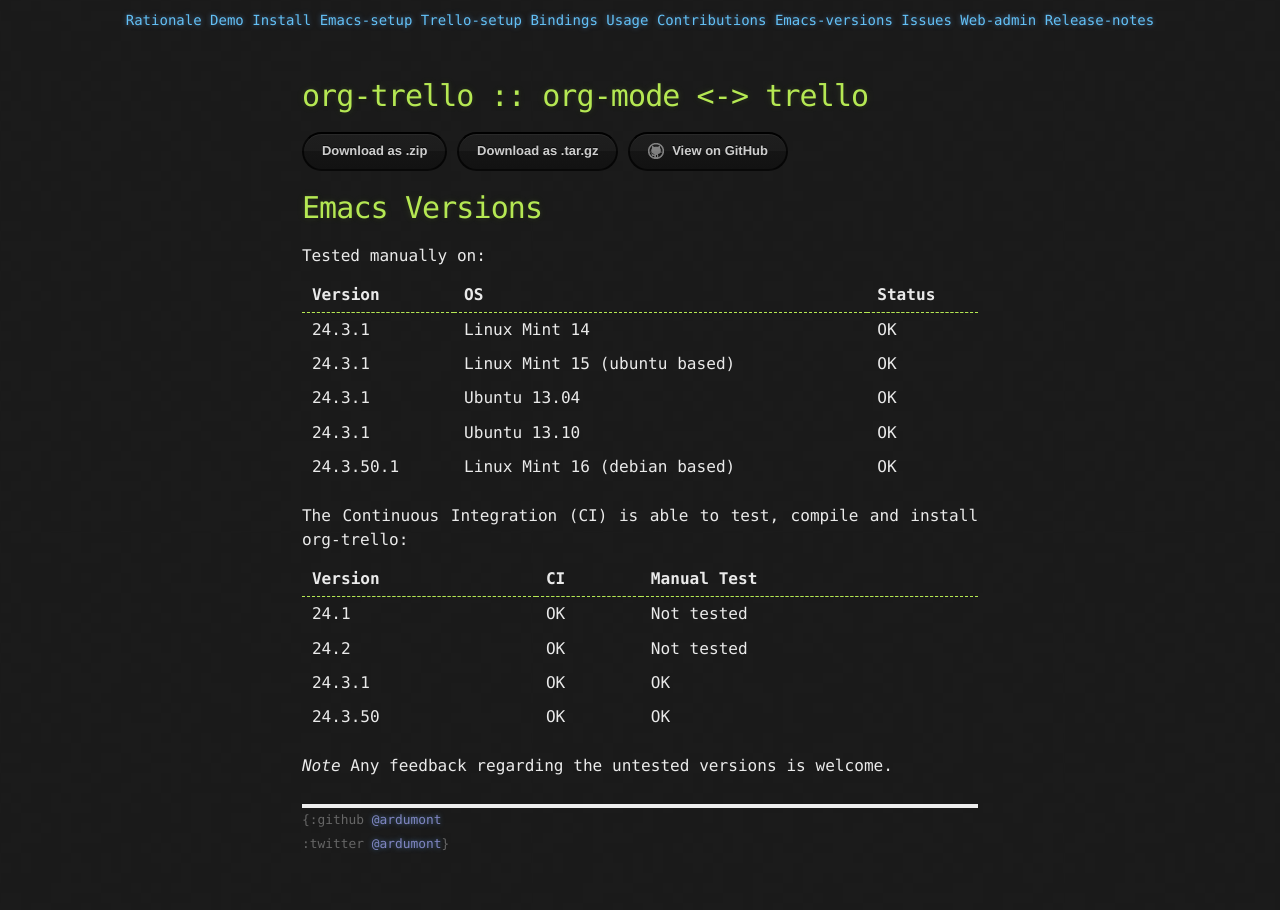
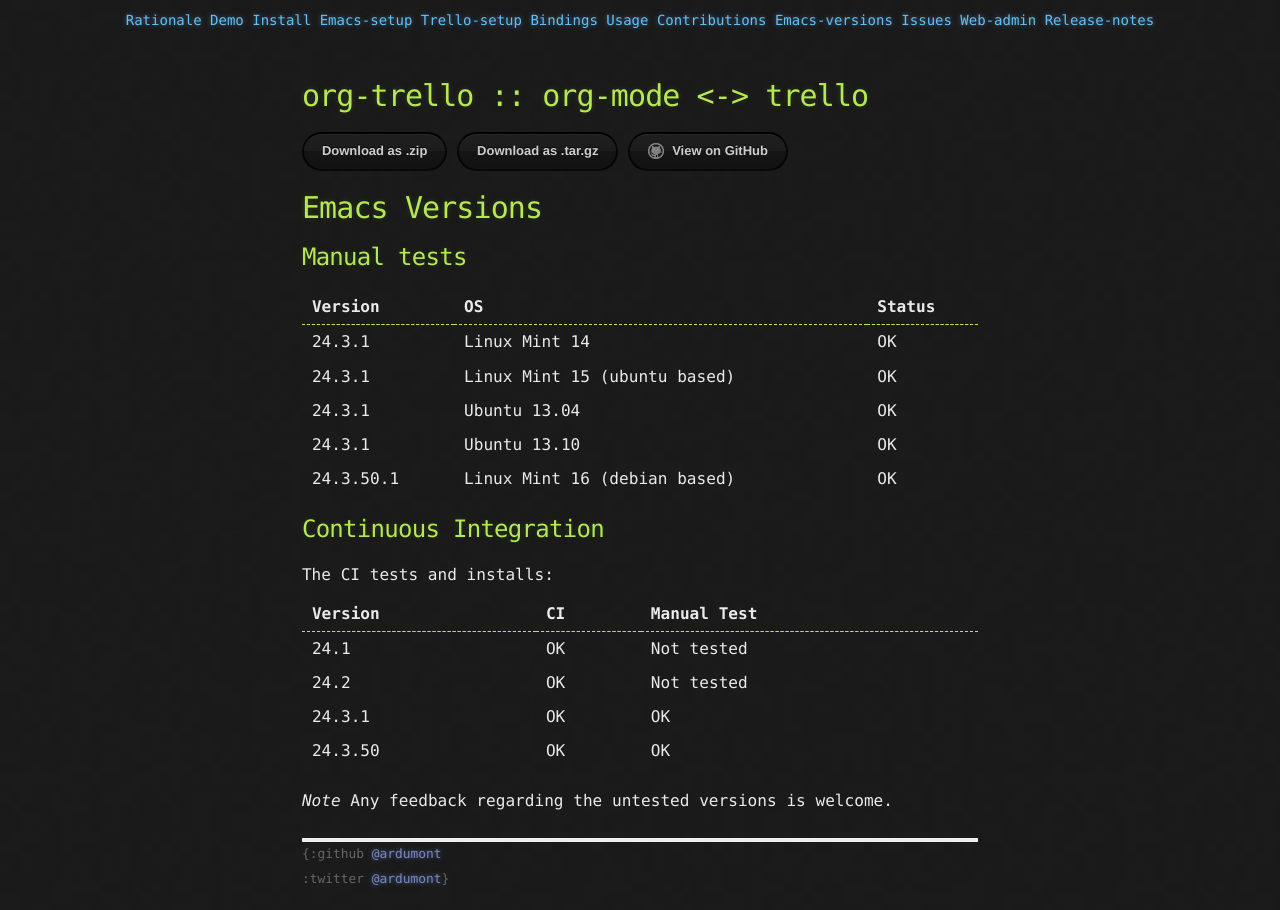
Before and after one commit to org-trello/org-trello.github.io, a Jekyll site: the page built from versions.md, in a window 1280 px wide. Built offline with Jekyll 4.4.1, drawn with Linux system fonts in a browser that asks for light colours; Markdown is read by kramdown in place of the engine named in the settings.

Commit message:
Improve readability

```diff
--- a/versions.md
+++ b/versions.md
@@ -4,8 +4,7 @@ title:  "Emacs Versions"
 date:   2014-03-16 11:01:52
 ---
 
-Tested manually on:
-
+### Manual tests
 
 Version   | OS                           | Status
 ----------|------------------------------|---------
@@ -16,8 +15,9 @@ Version   | OS                           | Status
 24.3.50.1 | Linux Mint 16 (debian based) | OK
 
 
-The Continuous Integration (CI) is able to test, compile and install org-trello:
+### Continuous Integration
 
+The CI tests and installs:
 
 Version | CI | Manual Test
 --------|----|--------
```
